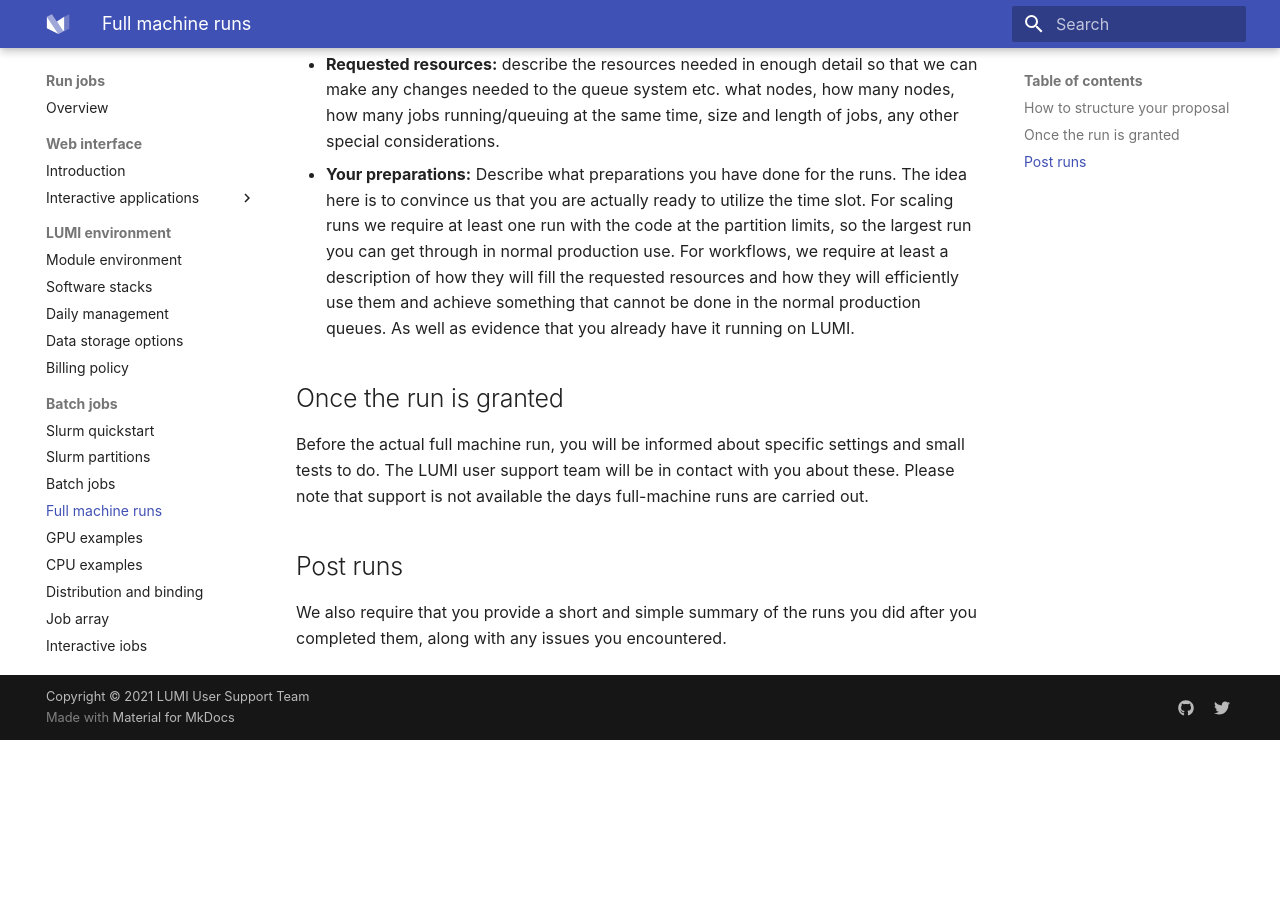
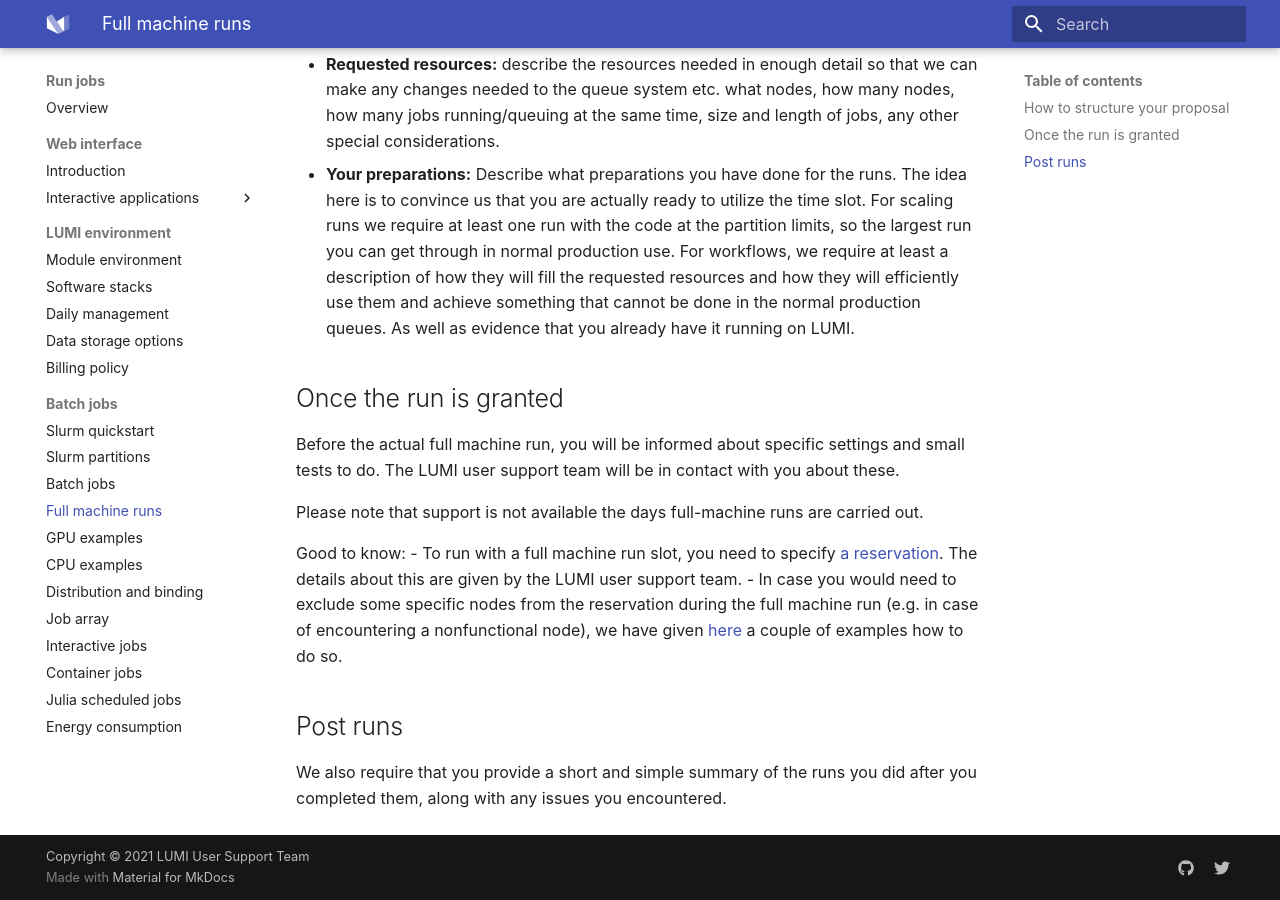
Before and after one commit to Lumi-supercomputer/lumi-userguide, an MkDocs documentation site: the page built from docs/runjobs/scheduled-jobs/hero-runs.md, in a window 1280 px wide and 900 px high, scrolled down 874 px. Built offline with MkDocs 1.6.1 and Material for MkDocs 9.7.7, drawn with Linux system fonts in a browser that asks for light colours; before the commit the page ends 1614 px from its top, so only the background shows below that.

Commit message:
Add few notes to FMR documentation

```diff
--- a/docs/runjobs/scheduled-jobs/hero-runs.md
+++ b/docs/runjobs/scheduled-jobs/hero-runs.md
@@ -44,7 +44,13 @@
 ## Once the run is granted
 
 Before the actual full machine run, you will be informed about specific settings and small tests to do. The LUMI user support team will be in contact with you about these.
+
 Please note that support is not available the days full-machine runs are carried out.
+
+Good to know:
+- To run with a full machine run slot, you need to specify [a reservation](https://slurm.schedmd.com/sbatch.html#OPT_reservation). The details about this are given by the LUMI user support team.
+- In case you would need to exclude some specific nodes from the reservation during the full machine run (e.g. in case of encountering a nonfunctional node), we have given [here](https://docs.lumi-supercomputer.eu/helpdesk/issues/#job-crashes-because-of-a-faulty-node) a couple of examples how to do so.
+
 
 ## Post runs
 
```
